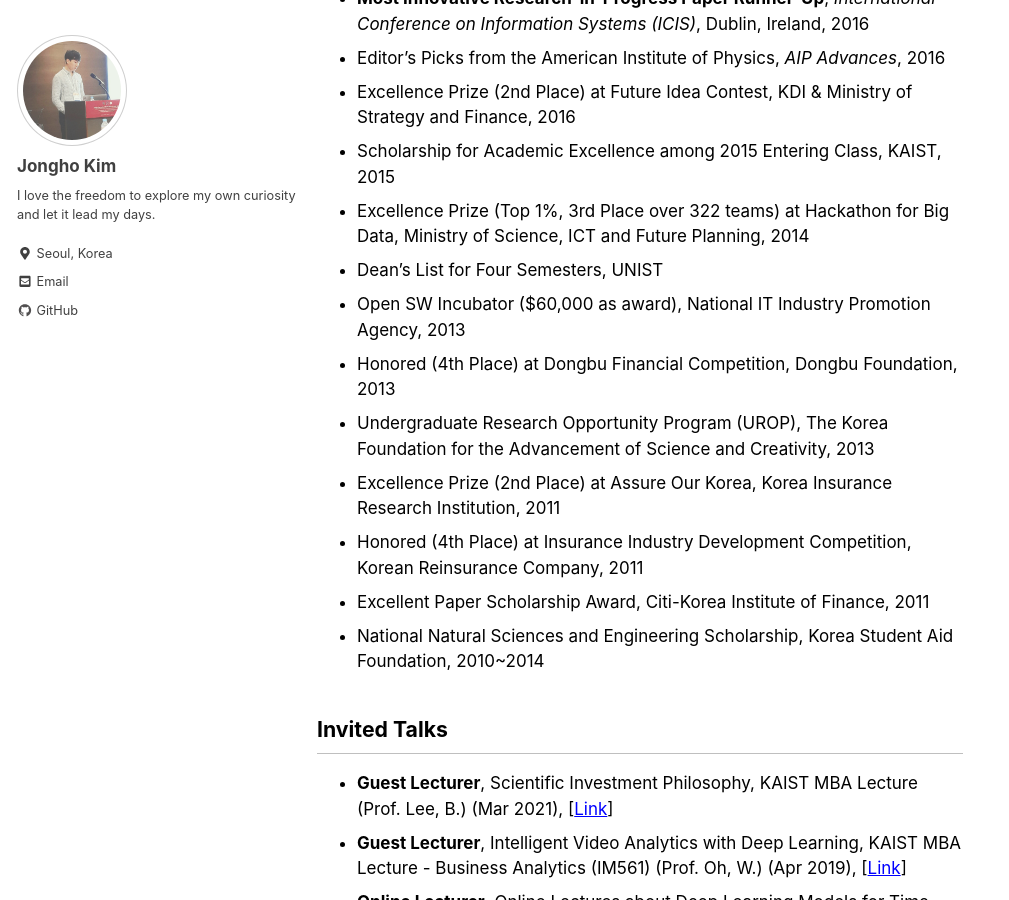
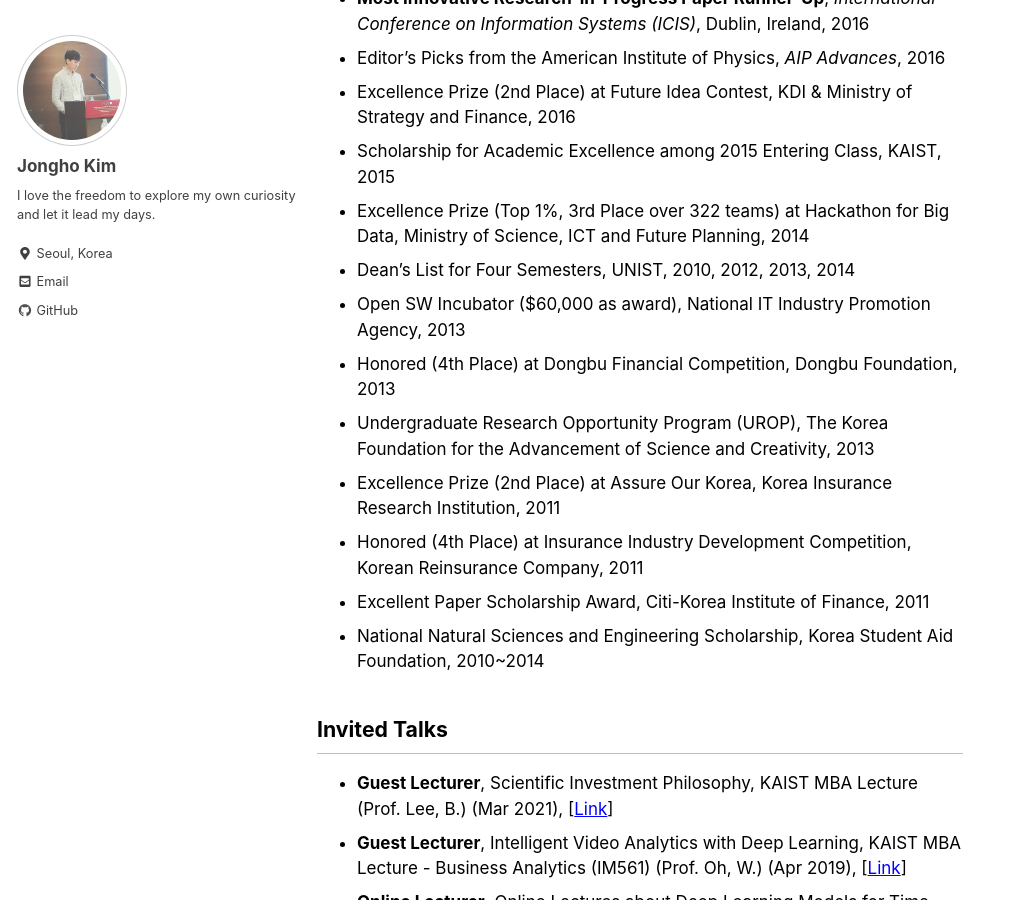
Before and after one commit to jonghkim/jonghkim.github.io, a Jekyll site: the page built from _pages/about.md, in a window 1280 px wide and 900 px high, scrolled down 2009 px. Shown: the whole window, without its empty margins (0-1009 px from the left). Built offline with Jekyll 4.4.1, drawn with Linux system fonts in a browser that asks for light colours; nearby versions of some CDN libraries.

Commit message:
about updated

```diff
--- a/_pages/about.md
+++ b/_pages/about.md
@@ -50,7 +50,7 @@ Opportunity Program (Optimal Control Strategies of Lotka–Volterra Equation)
 - Excellence Prize (2nd Place) at Future Idea Contest, KDI & Ministry of Strategy and Finance, 2016
 - Scholarship for Academic Excellence among 2015 Entering Class, KAIST, 2015
 - Excellence Prize (Top 1%, 3rd Place over 322 teams) at Hackathon for Big Data, Ministry of Science, ICT and Future Planning, 2014
-- Dean’s List for Four Semesters, UNIST
+- Dean’s List for Four Semesters, UNIST, 2010, 2012, 2013, 2014
 - Open SW Incubator ($60,000 as award), National IT Industry Promotion Agency, 2013
 - Honored (4th Place) at Dongbu Financial Competition, Dongbu Foundation, 2013
 - Undergraduate Research Opportunity Program (UROP), The Korea Foundation for the Advancement of Science and Creativity, 2013
```
